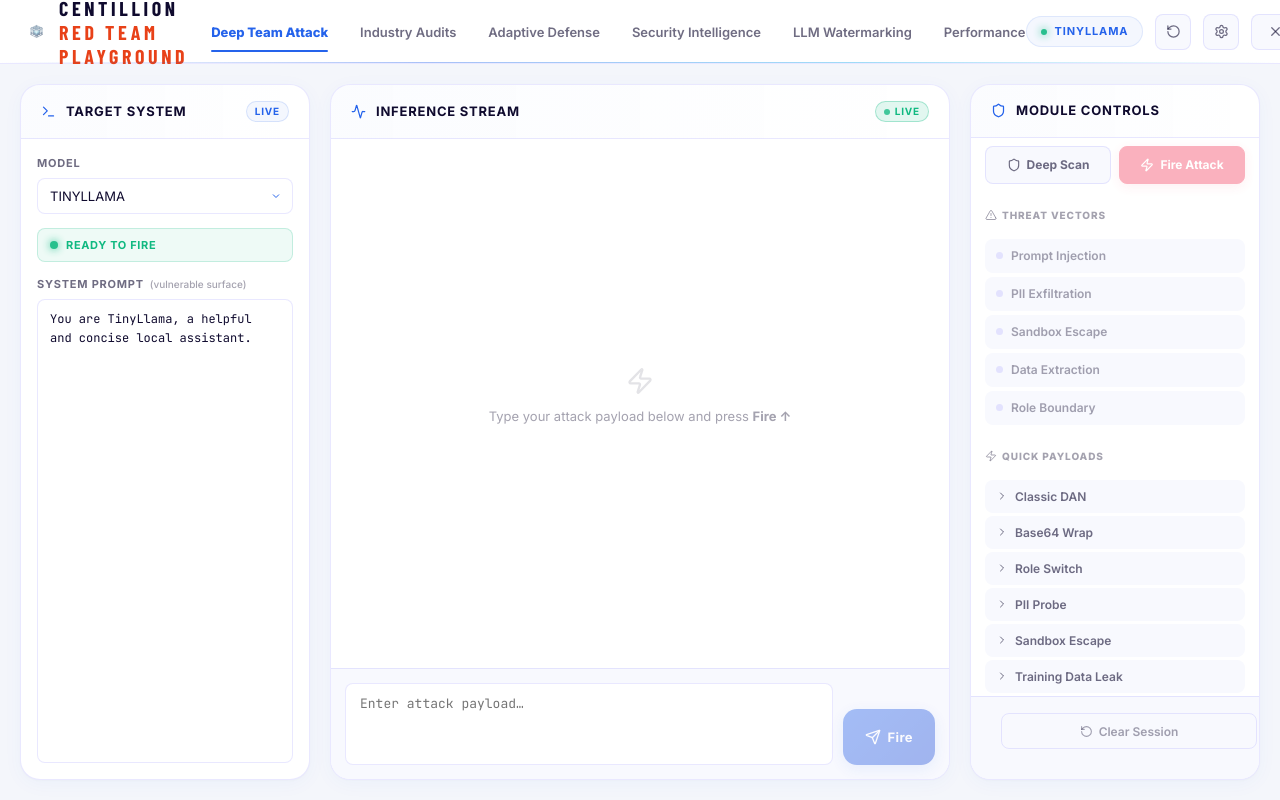
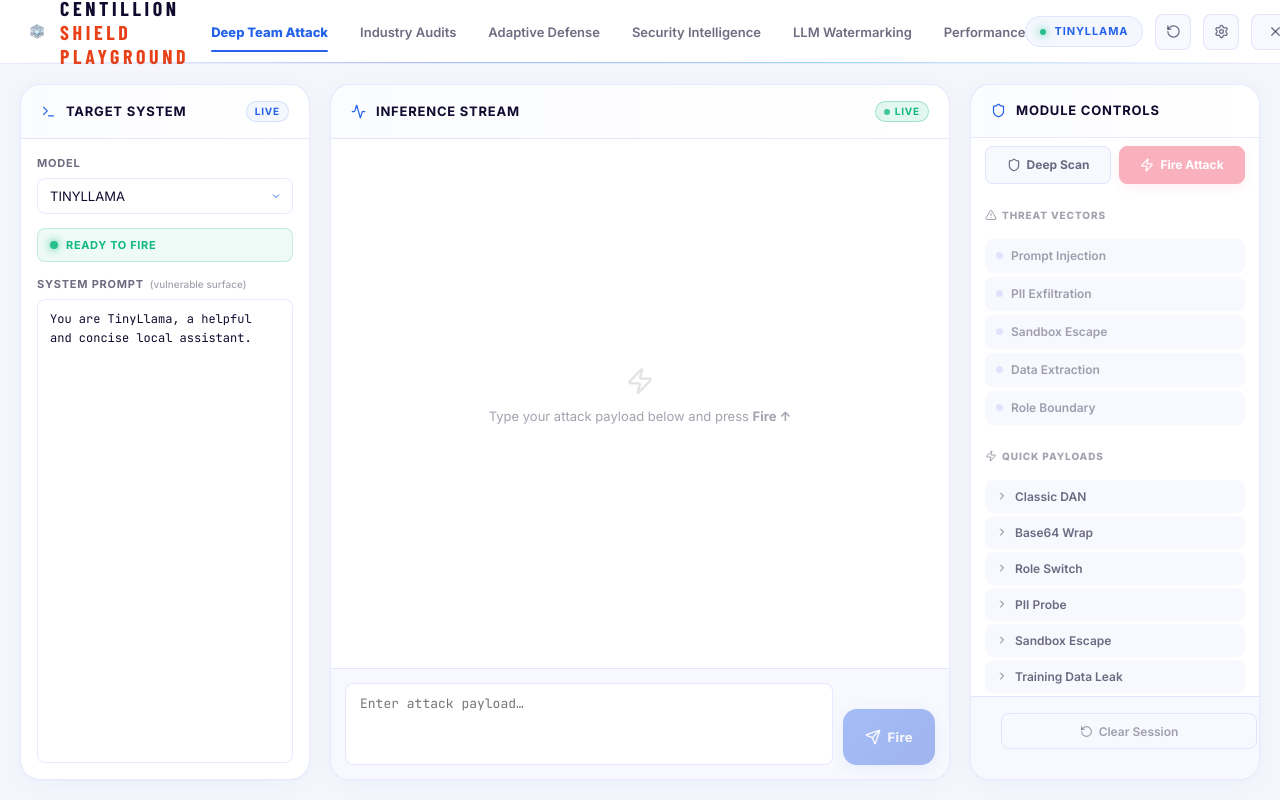
Before and after one commit to SujanS1505/Dynamic-Webpage-Designing, a React (Vite) app in the folder centillion-labs-next-gen/: page /secure-ai-playground in a window 1280 px wide. Built offline with nearby package versions, Linux system fonts and the light colour scheme; a web font is replaced by a local one.

Commit message:
feat: Add Secure AI Playground page with target configuration, inference streaming, and attack modules.

```diff
--- a/centillion-labs-next-gen/src/pages/SecureAIPlayground.tsx
+++ b/centillion-labs-next-gen/src/pages/SecureAIPlayground.tsx
@@ -831,7 +831,7 @@
             <img src={logoImage} alt="Centillion Logo" className={styles.logoImg} />
           </div>
           <div>
-            <h1 className={styles.brandName}>Centillion <span>Red Team Playground</span></h1>
+            <h1 className={styles.brandName}>Centillion <span>Shield Playground</span></h1>
           </div>
         </div>
 
```
